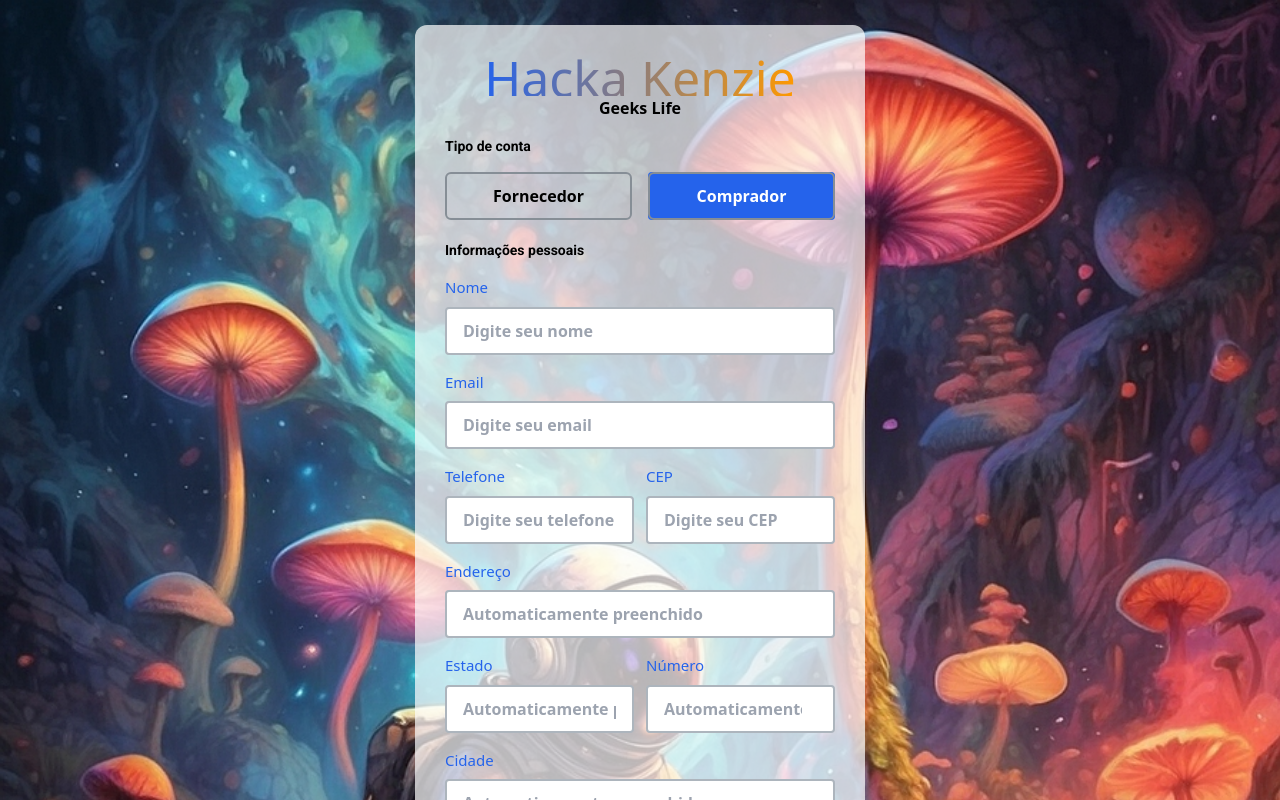
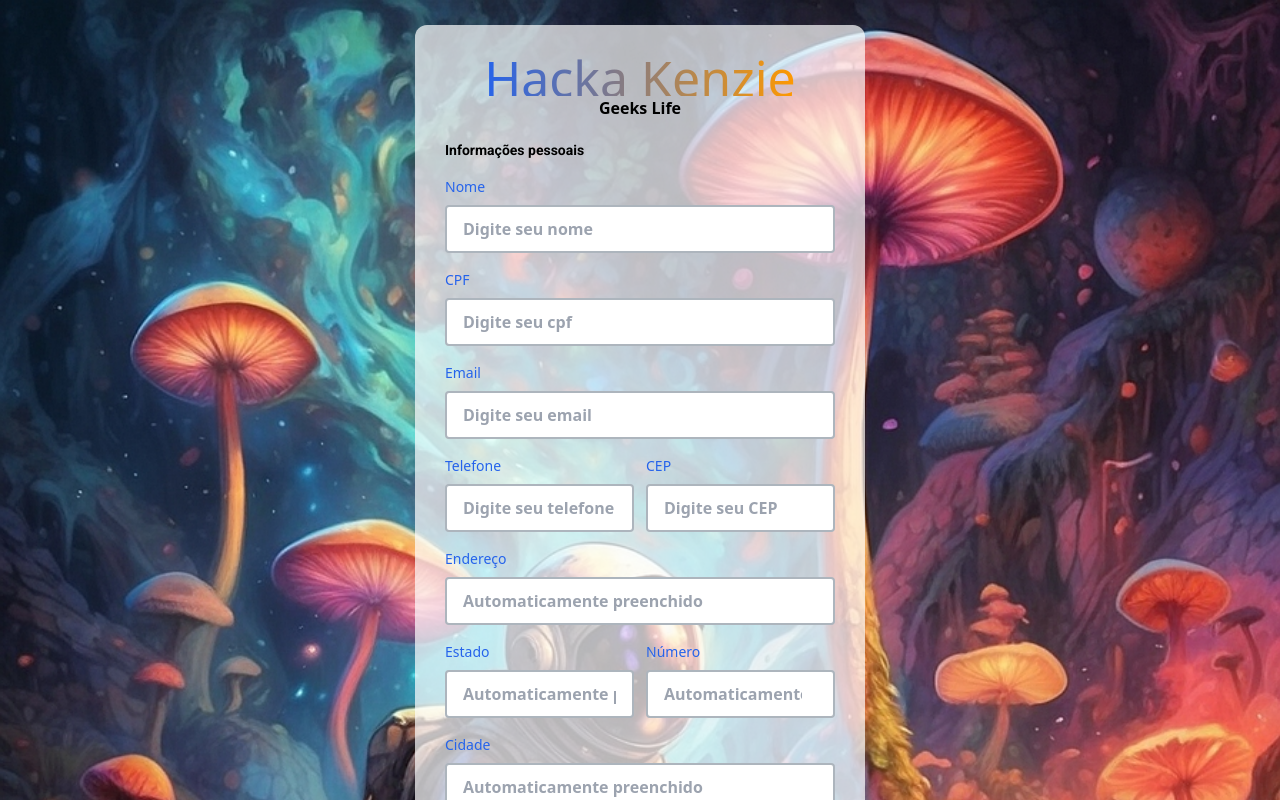
Before and after one commit to Hacka-kenzie-grupo18/ecommerce-front, a React (Vite) app: page /register in a window 1280 px wide. Shown: the top 800 px of the page. Built offline with nearby package versions, Linux system fonts and the light colour scheme; the HTML template or start-up script is replaced by a standard one; a web font is replaced by a local one.

Commit message:
feat/Create Masks on Register Form, and make a step to utilize API

```diff
--- a/package.json
+++ b/package.json
@@ -17,6 +17,7 @@
     "react": "^18.2.0",
     "react-dom": "^18.2.0",
     "react-hook-form": "^7.48.2",
+    "react-input-mask": "^2.0.4",
     "react-router-dom": "^6.18.0",
     "tailwindcss": "^3.3.5",
     "zod": "^3.22.4"
--- /dev/null
+++ b/src/functions/Masks.ts
@@ -0,0 +1,17 @@
+export const insertMaskInCpf = (cpf: string) => {
+  return cpf.replace(/(\d{3})(\d{3})(\d{3})(\d{2})/g, "$1.$2.$3-$4");
+};
+export const inserMaskInPhone = (phone: string) => {
+  const noMask = phone.replace(/\D/g, "");
+  const { length } = phone.replace(/\D/g, "");
+  if (length <= 11) {
+    return noMask
+      .replace(/(\d{2})(\d)/, "($1) $2")
+      .replace(length === 11 ? /(\d{5})(\d)/ : /(\d{4})(\d)/, "$1-$2");
+  }
+  return phone;
+};
+
+export const insertMaskInCEP = (cep: string) => {
+  return cep.replace(/(\d{5})(\d)/, "$1-$2");
+};
--- a/src/pages/RegisterPage/formRegister/FormRegister.tsx
+++ b/src/pages/RegisterPage/formRegister/FormRegister.tsx
@@ -82,10 +82,19 @@
         // register={register("name")} error={errors);
       ></Input>
       <Input
+        id="cpf"
+        label="CPF"
+        placeholder="Digite seu cpf"
+        type="cpf"
+        maxLength={14}
+        // register={register("name")} error={errors);
+      ></Input>
+      <Input
         id="email"
         label="Email"
         placeholder="Digite seu email"
         type="text"
+
         // register={register("name")} error={errors);
       ></Input>
       <div className="flex gap-3">
@@ -93,7 +102,8 @@
           id="phone"
           label="Telefone"
           placeholder="Digite seu telefone"
-          type="text"
+          type="tel"
+          maxLength={15}
           // register={register("name")} error={errors);
         ></Input>
         <Input
@@ -101,6 +111,7 @@
           label="CEP"
           placeholder="Digite seu CEP"
           type="text"
+          maxLength={9}
           // register={register("name")} error={errors);
         ></Input>
       </div>
@@ -124,6 +135,7 @@
           label="Número"
           placeholder="Automaticamente preenchido"
           type="number"
+
           // register={register("name")} error={errors);
         ></Input>
       </div>
--- a/src/pages/RegisterPage/formRegister/InputForm.tsx
+++ b/src/pages/RegisterPage/formRegister/InputForm.tsx
@@ -1,10 +1,16 @@
-import { ReactNode } from "react";
+import { ReactNode, useState } from "react";
+import {
+  inserMaskInPhone,
+  insertMaskInCEP,
+  insertMaskInCpf,
+} from "../../../functions/Masks";
 
 interface InputProps {
   id: string;
   label: string;
   placeholder: string;
-  type: "text" | "password" | "email" | "tel" | "number";
+  type: "text" | "password" | "email" | "tel" | "number" | "cpf";
+  maxLength?: number;
   defaultValue?: string;
   register?: object;
   error?: ReactNode;
@@ -15,22 +21,45 @@
   label,
   type,
   placeholder,
+  maxLength,
 }: //   defaultValue,
 //   register,
 //   error,
 InputProps) {
+  const [value, setValue] = useState("");
+
+  const isCPF = type === "cpf";
+  const isPhone = type === "tel";
+  const isCEP = id === "cep";
+
+  const handleChange = (event: React.ChangeEvent<HTMLInputElement>) => {
+    if (isCPF) {
+      const newValue = insertMaskInCpf(event.target.value);
+      setValue(newValue);
+    } else if (isPhone) {
+      const newValue = inserMaskInPhone(event.target.value);
+      setValue(newValue);
+    } else if (isCEP) {
+      const newValue = insertMaskInCEP(event.target.value);
+      setValue(newValue);
+    } else {
+      setValue(event.target.value);
+    }
+  };
+
   return (
     <fieldset className="relative flex flex-col gap-2 border-none">
-      <label htmlFor={id} className="font-500 text-[15px] text-[#2563eb]">
+      <label htmlFor={id} className="font-500 text-[14px] text-[#2563eb]">
         {label}
       </label>
       <input
-        className="h-12 w-full outline-none bg-whiteFixed text-grey1 rounded-4 border-2 border-grey4 hover:bg-grey9 focus:border-[#2563eb] px-4 font-semibold"
+        className="h-12 w-full outline-none bg-whiteFixed text-grey1 rounded-4 border-2 border-grey4 hover:bg-grey9 focus-border-[#2563eb] px-4 font-semibold"
         type={type}
         placeholder={placeholder}
         id={id}
-        // defaultValue={defaultValue}
-        // {...register}
+        value={value}
+        onChange={handleChange}
+        maxLength={maxLength}
       />
       {/* {error} */}
     </fieldset>
--- a/src/pages/RegisterPage/register.tsx
+++ b/src/pages/RegisterPage/register.tsx
@@ -1,14 +1,9 @@
-import { useState, useEffect, ChangeEvent } from "react";
+import { useState, useEffect } from "react";
 import FormRegister from "./formRegister/FormRegister";
 import { Link } from "react-router-dom";
 
 const Register = () => {
   const [backgroundImage, setBackgroundImage] = useState("");
-  const [selectedOption, setSelectedOption] = useState("true");
-
-  const handleOptionChange = (e: ChangeEvent<HTMLInputElement>) => {
-    setSelectedOption(e.target.value);
-  };
 
   useEffect(() => {
     const images = [
@@ -54,47 +49,7 @@
             </h1>
             <span className="font-pixelify font-bold">Geeks Life</span>
           </div>
-          <div className="px-[30px] mt-4">
-            <p className="text-sm mb-[16px] font-roboto  font-bold">
-              Tipo de conta
-            </p>
-            <div className="flex gap-4 justify-center">
-              <label
-                className={`flex items-center rounded h-[48px] w-[100%] ${
-                  selectedOption === "false" ? "bg-blue-600 text-white" : " "
-                }`}
-              >
-                <input
-                  type="radio"
-                  className="hidden"
-                  name="userType"
-                  value="false"
-                  checked={selectedOption === "false"}
-                  onChange={handleOptionChange}
-                />
-                <div className="border-2 border-grey3 text-[16px]  h-[48px] w-[100%] font-bold rounded-md px-4 py-2 cursor-pointer flex justify-center items-center">
-                  Fornecedor
-                </div>
-              </label>
-              <label
-                className={`flex items-center rounded h-[48px] w-[100%] ${
-                  selectedOption === "true" ? "bg-blue-600 text-white" : " "
-                }`}
-              >
-                <input
-                  type="radio"
-                  className="hidden"
-                  name="userType"
-                  value="true"
-                  checked={selectedOption === "true"}
-                  onChange={handleOptionChange}
-                />
-                <div className="border-2 border-grey3 text-[16px]  h-[48px] w-[100%] font-bold rounded-md px-4 py-2 cursor-pointer flex justify-center items-center">
-                  Comprador
-                </div>
-              </label>
-            </div>
-          </div>
+
           <FormRegister />
           <div className="flex justify-center">
             <p className="text-[17px] mt-4 font-semibold ">
```
Also changed, not shown: 1 other file (tests, documents, lock files or other folders).
